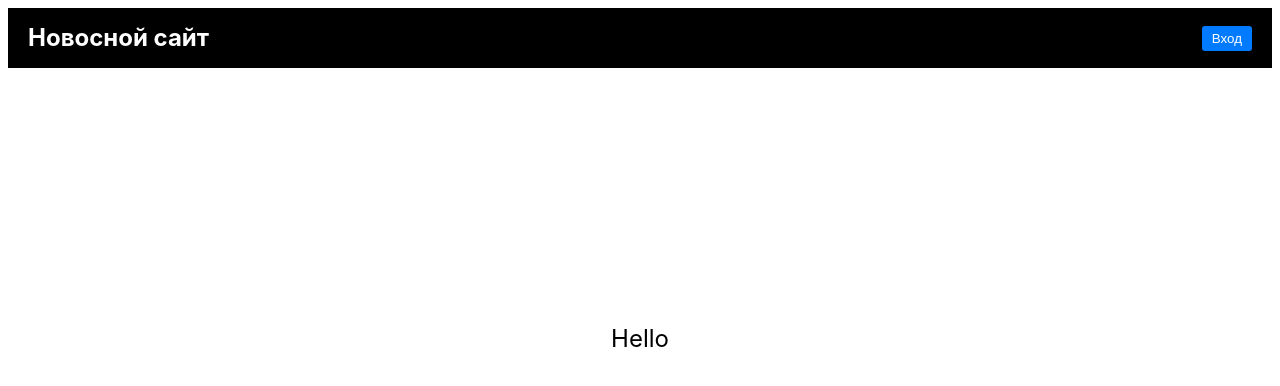
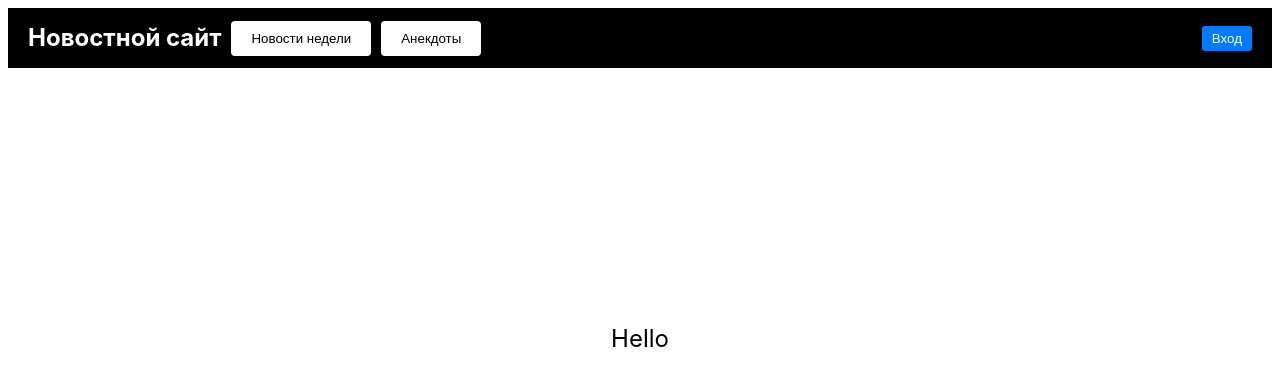
Before and after one commit to grisha765/news-site, a React (Vite) app in the folder web/: page / in a window 1280 px wide. Shown: the top 386 px of the page. Built offline with nearby package versions, Linux system fonts and the light colour scheme.

Commit message:
[u] create buttons

```diff
--- a/web/src/Header.jsx
+++ b/web/src/Header.jsx
@@ -1,4 +1,5 @@
 import React, { useState } from 'react';
+import { Link } from 'react-router-dom';  // Импортируем Link из react-router-dom
 import './header.css';
 
 function Header() {
@@ -18,7 +19,15 @@ function Header() {
 
   return (
     <div className="header-container">
-      <div className="header-title">Новосной сайт</div>
+      <Link to="/" className="header-title">Новостной сайт</Link> {/* Используем Link для возврата на главную страницу */}
+      <div className="button-container">
+        <button className="news-button" onClick={() => window.location.href = '/weekly-news'}>
+          Новости недели
+        </button>
+        <button className="anekdots-button" onClick={() => window.location.href = '/anekdots'}>
+          Анекдоты
+        </button>
+      </div>
       <div className="auth-container">
         <button className="login-button" onClick={handleLoginClick}>Вход</button>
         {showMenu && (
--- a/web/src/header.css
+++ b/web/src/header.css
@@ -10,6 +10,7 @@
   color: white;
   font-size: 24px;
   font-weight: bold;
+  text-decoration: none;
 }
 
 .auth-container {
@@ -54,3 +55,23 @@
   cursor: pointer;
   border-radius: 3px;
 }
+
+.anekdots-button,
+.news-button {
+  padding: 10px 20px;
+  margin-left: 10px;
+  background-color: white;
+  color: black;
+  border: none;
+  border-radius: 4px;
+  cursor: pointer;
+}
+
+.anekdots-button:hover,
+.news-button:hover {
+  background-color: #ddd;
+}
+
+.button-container {
+  margin-right: auto;
+}
```
